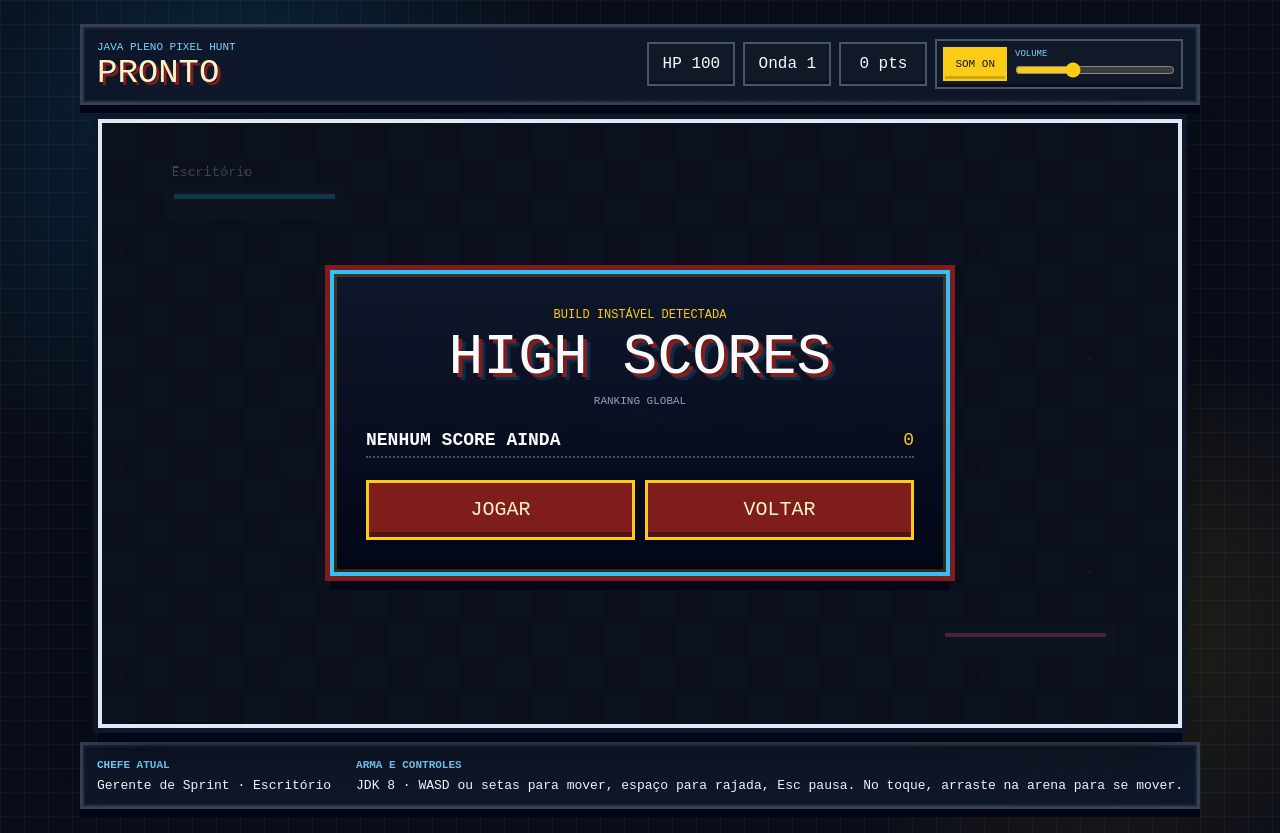
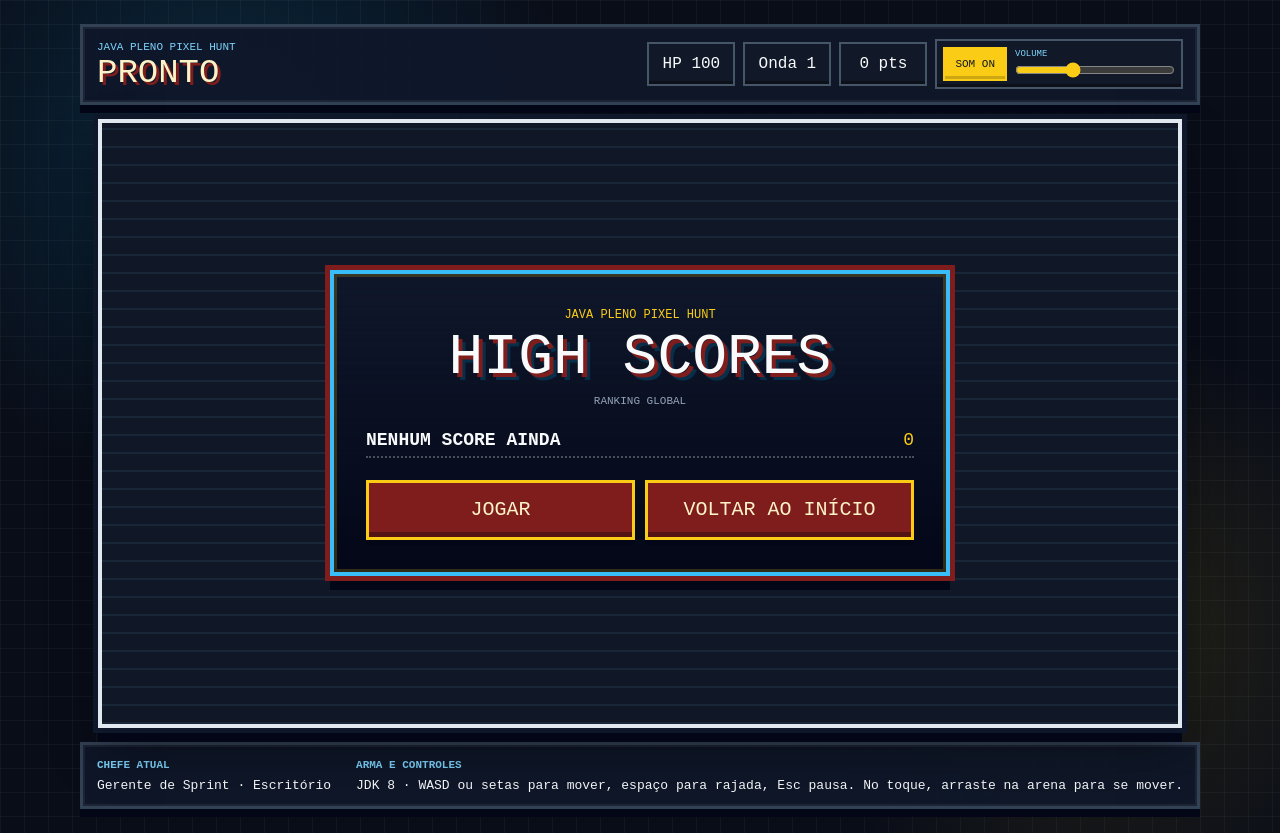
Before and after one commit to thyagodissenha/java-pleno-pixel-hunt, a Next.js app: page / in a window 1280 px wide. Both pictures are taken after a click on the button "HIGH SCORES". Built offline with nearby package versions, Linux system fonts and the light colour scheme.

Commit message:
Move menu panels into game frame

```diff
--- a/app/globals.css
+++ b/app/globals.css
@@ -183,6 +183,34 @@ canvas {
     0 24px 44px rgba(0, 0, 0, 0.38);
   touch-action: none;
   user-select: none;
+}
+
+.frame-screen-active canvas {
+  visibility: hidden;
+  pointer-events: none;
+}
+
+.frame-screen {
+  position: absolute;
+  inset: 0;
+  display: grid;
+  place-items: center;
+  overflow-y: auto;
+  border: 4px solid #e2e8f0;
+  background:
+    repeating-linear-gradient(0deg, rgba(125, 211, 252, 0.08) 0 2px, transparent 2px 18px),
+    #101827;
+  box-shadow:
+    0 0 0 5px #0f172a,
+    0 14px 0 #020617,
+    0 24px 44px rgba(0, 0, 0, 0.38);
+  padding: 18px;
+}
+
+.frame-panel {
+  box-shadow:
+    0 0 0 5px #7f1d1d,
+    inset 0 0 0 3px rgba(250, 204, 21, 0.18);
 }
 
 .score-overlay {
@@ -752,6 +780,12 @@ canvas {
   box-shadow: inset 0 -4px 0 rgba(0, 0, 0, 0.35);
 }
 
+.secondary-action {
+  border-color: #7dd3fc;
+  background: #0f172a;
+  color: #bfdbfe;
+}
+
 .score-form span {
   color: #fde68a;
   font-size: 12px;
@@ -881,7 +915,8 @@ canvas {
   }
 
   .menu-overlay,
-  .score-overlay {
+  .score-overlay,
+  .frame-screen {
     padding: 10px;
   }
 
--- a/app/page.tsx
+++ b/app/page.tsx
@@ -310,6 +310,21 @@ export default function Home() {
     setMenuPanel("home");
     playSound("start");
     startGameRef.current();
+  }
+
+  function returnToTitle() {
+    setScoreSaved(true);
+    setPlayerName("");
+    setMenuPanel("home");
+    setScore(0);
+    setWave(1);
+    setHp(100);
+    setBoss("Gerente de Sprint");
+    setBiome(biomeNames[0]);
+    setUpgrade("JDK 8");
+    stateRef.current = "menu";
+    setGameState("menu");
+    stopMusic();
   }
 
   const activateMenuOption = useCallback((index: number) => {
@@ -1192,6 +1207,7 @@ export default function Home() {
   const status = gameState === "playing" ? "Em combate" : gameState === "paused" ? "Pausado" : gameState === "won" ? "Vitória" : gameState === "over" ? "Fim de jogo" : "Pronto";
   const finalScreen = gameState === "over" || gameState === "won";
   const menuScreen = gameState === "menu";
+  const frameScreen = finalScreen || (menuScreen && menuPanel !== "home");
 
   return (
     <main className="game-shell">
@@ -1233,15 +1249,13 @@ export default function Home() {
       </section>
 
       <section className="game-stage" aria-label="Arena do jogo">
-        <div className="canvas-frame">
+        <div className={`canvas-frame ${frameScreen ? "frame-screen-active" : ""}`}>
           <canvas ref={canvasRef} width={WORLD.width} height={WORLD.height} aria-label="Arena pixel art" />
-        {menuScreen && (
-          <div className={`menu-overlay ${menuPanel === "home" ? "menu-overlay-full" : ""}`} role="dialog" aria-label="Menu inicial">
+        {menuScreen && menuPanel === "home" && (
+          <div className="menu-overlay menu-overlay-full" role="dialog" aria-label="Menu inicial">
             <div className={`menu-panel ${menuPanel === "home" ? "title-menu-panel" : ""}`}>
               <p className="menu-kicker">Build instável detectada</p>
 
-              {menuPanel === "home" && (
-                <>
               <div className="retro-title-screen" aria-label="Tela inicial pixel art do Java Pleno Pixel Hunt">
                 <div className="retro-scene hero-scene" aria-hidden="true">
                   <div className="pixel-dev">
@@ -1330,8 +1344,13 @@ export default function Home() {
               <p className="menu-copy">
                 Sobreviva aos usuários, derrote os chefes e tente entrar no ranking global antes que alguém peça um deploy em sexta-feira.
               </p>
-                </>
+            </div>
+          </div>
         )}
+        {menuScreen && menuPanel !== "home" && (
+          <div className="frame-screen" role="dialog" aria-label={menuPanel === "scores" ? "High Scores" : "Como jogar"}>
+            <div className="menu-panel frame-panel">
+              <p className="menu-kicker">Java Pleno Pixel Hunt</p>
 
               {menuPanel === "scores" && (
                 <>
@@ -1355,7 +1374,7 @@ export default function Home() {
                   </ol>
                   <div className="menu-actions two">
                     <button type="button" onClick={startNewGame}>Jogar</button>
-                    <button type="button" onClick={() => setMenuPanel("home")}>Voltar</button>
+                    <button type="button" onClick={() => setMenuPanel("home")}>Voltar ao início</button>
                   </div>
                 </>
               )}
@@ -1372,7 +1391,7 @@ export default function Home() {
                   </ul>
                   <div className="menu-actions two">
                     <button type="button" onClick={startNewGame}>Jogar</button>
-                    <button type="button" onClick={() => setMenuPanel("home")}>Voltar</button>
+                    <button type="button" onClick={() => setMenuPanel("home")}>Voltar ao início</button>
                   </div>
                 </>
               )}
@@ -1380,8 +1399,8 @@ export default function Home() {
           </div>
         )}
         {finalScreen && (
-          <div className="score-overlay" role="dialog" aria-modal="true" aria-label="Ranking de maiores pontuações">
-            <div className="score-panel">
+          <div className="frame-screen" role="dialog" aria-modal="true" aria-label="Ranking de maiores pontuações">
+            <div className="score-panel frame-panel">
               <p className="score-kicker">{gameState === "won" ? "Missão completa" : "Produção caiu"}</p>
               <h2>HIGH SCORES</h2>
               <p className="score-mode">{scoreMessage}</p>
@@ -1402,8 +1421,15 @@ export default function Home() {
                   <span>{score} pts · onda {wave}</span>
                 </form>
               ) : (
-                <button className="play-again" type="button" onClick={startNewGame}>
-                  Jogar de novo
+                <div className="menu-actions two">
+                  <button type="button" onClick={startNewGame}>Jogar de novo</button>
+                  <button type="button" onClick={returnToTitle}>Voltar ao início</button>
+                </div>
+              )}
+
+              {!scoreSaved && (
+                <button className="play-again secondary-action" type="button" onClick={returnToTitle}>
+                  Voltar ao início
                 </button>
               )}
 
```
Lines whose indentation alone changed are shown as unchanged.
